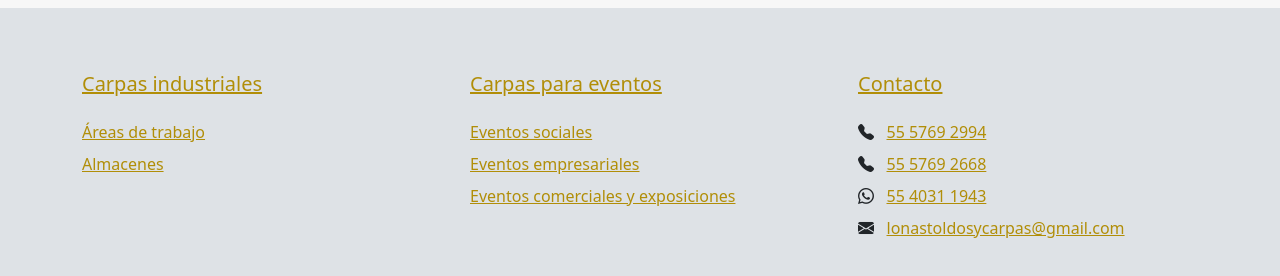
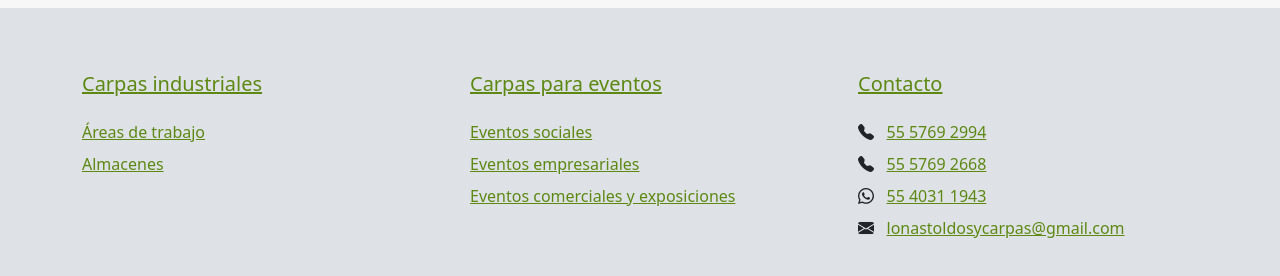
Before and after one commit to Comecacahuates/web-lotocasa, a Next.js app: page / in a window 1280 px wide. Shown: the part 1944-2220 px from the top of the page. Built offline with nearby package versions, Linux system fonts and the light colour scheme.

Commit message:
Corrección en importaciones de módulos

```diff
--- a/pages/CarpasParaAlmacenes.tsx
+++ b/pages/CarpasParaAlmacenes.tsx
@@ -1,6 +1,6 @@
 import * as React from "react";
 import PageBuilder from "../components/pagebuilder";
-import { Page } from "../@types/";
+import { Page } from "../@types/pagestructure";
 
 import page from "../content/carpasparaalmacenes.json";
 
--- a/styles/_theme.scss
+++ b/styles/_theme.scss
@@ -2,6 +2,7 @@
 $yellow: #fdcb0c;
 $yellow-dark: shade-color($yellow, 30%);
 $yellow-light: tint-color($yellow, 30%);
+$green: #5d8812;
 
 // Colores del tema
 $primary: $yellow;
@@ -10,7 +11,7 @@ $primary: $yellow;
 $body-bg: shade-color(white, 3%);
 
 // Enlaces
-$link-color: $yellow-dark;
+$link-color: $green;
 
 // Tarjetas
 $card-bg: $body-bg;
```
